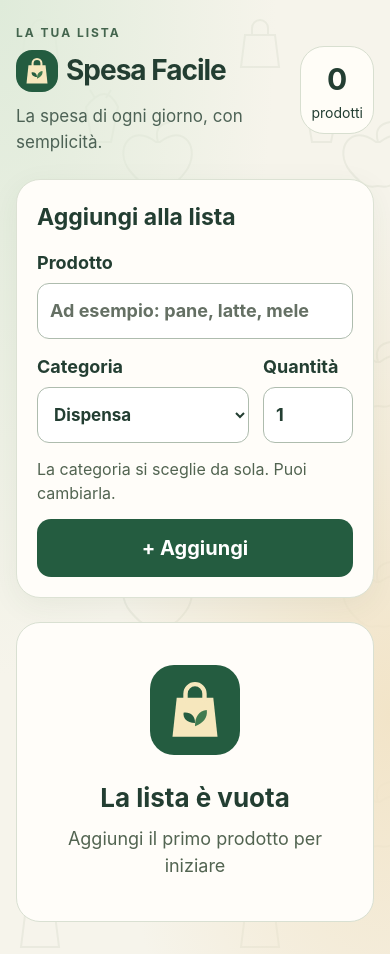
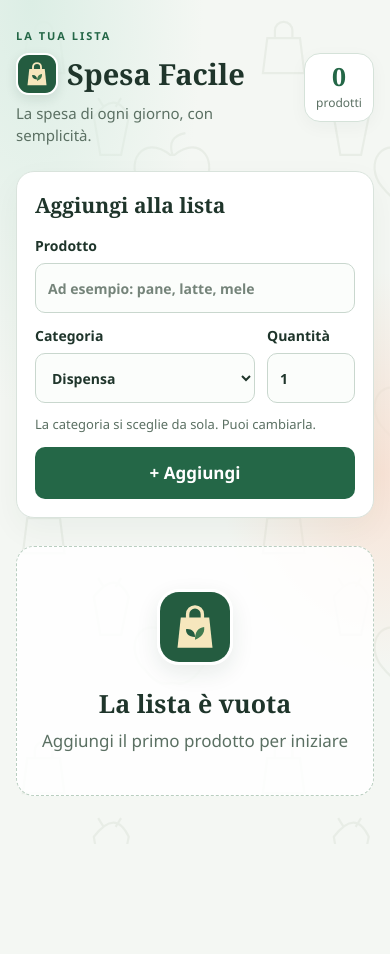
Before and after one commit to Guaro27/lista-spesa, a React (Vite) app: page / in a window 390 px wide. After the commit the page ends 844 px from the top, so only its background shows below. Built offline with nearby package versions, Linux system fonts and the light colour scheme.

Commit message:
Aggiornamento grafica

```diff
--- a/src/App.css
+++ b/src/App.css
@@ -1,72 +1,108 @@
 
 * { box-sizing: border-box; }
-body { font-size: 18px; line-height: 1.5; }
+
+body { font-size: 17px; line-height: 1.5; }
 button, input, select { font: inherit; }
 button { cursor: pointer; touch-action: manipulation; }
 button:disabled { cursor: default; opacity: .45; }
-button:focus-visible, input:focus-visible, select:focus-visible { outline: 3px solid #a66514; outline-offset: 4px; }
-.app { min-height: 100vh; min-height: 100dvh; padding: 48px 24px; padding-bottom: max(32px, env(safe-area-inset-bottom)); background: radial-gradient(ellipse at 0 0, #dfebda 0, transparent 50%), radial-gradient(ellipse at 100% 75%, #f2e4c8 0, transparent 50%), url('/shopping-pattern.svg') repeat; }
-.container { max-width: 820px; margin: auto; }
-.header { display: flex; justify-content: space-between; align-items: center; gap: 20px; margin-bottom: 32px; }
-.sottotitolo { margin: 0 0 8px; color: #44654e; font-size: 14px; font-weight: 750; letter-spacing: 2px; }
-h1 { display: flex; align-items: center; gap: 12px; font-size: clamp(28px, 5vw, 40px); letter-spacing: -1px; line-height: 1.2; margin: 0; }
-h1 img { width: 56px; height: 56px; border-radius: 16px; }
-.intro { margin: 12px 0 0; color: #4d6255; }
-.statistiche { flex-shrink: 0; min-width: 88px; padding: 16px; border-radius: 24px; background: #fffdf7; border: 1px solid #d8dfd0; text-align: center; }
+button:focus-visible, input:focus-visible, select:focus-visible { outline: 3px solid var(--corallo); outline-offset: 3px; }
+
+.app {
+	min-height: 100vh;
+	min-height: 100dvh;
+	padding: 56px 24px max(40px, env(safe-area-inset-bottom));
+	background: radial-gradient(ellipse at 8% 0%, #dceee5 0, transparent 34%), radial-gradient(ellipse at 98% 56%, #f8e3d6 0, transparent 30%), url('/shopping-pattern.svg') repeat;
+	background-size: auto, auto, 320px;
+}
+.container { max-width: 760px; margin: 0 auto; animation: comparsa .5s ease-out both; }
+.header { display: flex; justify-content: space-between; align-items: center; gap: 24px; margin-bottom: 32px; }
+.sottotitolo { margin: 0 0 8px; color: var(--verde); font-size: 12px; font-weight: 800; letter-spacing: 2px; }
+h1 { display: flex; align-items: center; gap: 12px; margin: 0; color: var(--inchiostro); font-family: Georgia, 'Times New Roman', serif; font-size: 40px; font-weight: 700; line-height: 1.1; }
+h1 img { width: 52px; height: 52px; border: 2px solid #fff; border-radius: 16px; box-shadow: 0 4px 12px #163b2c1c; }
+.intro { margin: 10px 0 0; color: var(--testo-secondario); }
+.statistiche { flex-shrink: 0; min-width: 96px; padding: 12px 18px; border: 1px solid #d5e2d9; border-radius: 16px; background: #fff; text-align: center; box-shadow: 0 5px 18px #173d2b0a; }
 .statistiche strong, .statistiche span { display: block; }
-.statistiche strong { font-size: 30px; }
-.statistiche span { font-size: 16px; }
-.form { background: #fffdf9; border: 1px solid #dce2d4; border-radius: 24px; padding: 28px; display: grid; grid-template-columns: 1fr 110px; gap: 18px; margin-bottom: 24px; box-shadow: 0 8px 30px #284c3210; }
-.form h2 { grid-column: 1 / -1; font-size: 23px; margin: 0; }
-.form label { display: flex; flex-direction: column; gap: 7px; font-weight: 650; min-width: 0; }
-.form input, .form select { width: 100%; min-width: 0; min-height: 56px; padding: 12px; border: 1px solid #aebcae; border-radius: 12px; background: white; color: #233e32; }
-input::placeholder { color: #657064; }
+.statistiche strong { color: var(--verde); font-family: Georgia, 'Times New Roman', serif; font-size: 30px; line-height: 1.1; }
+.statistiche span { margin-top: 3px; color: var(--testo-secondario); font-size: 13px; }
+
+.form { display: grid; grid-template-columns: minmax(0, 1fr) 120px; gap: 16px; margin-bottom: 28px; padding: 24px; border: 1px solid #d9e3dc; border-radius: 18px; background: #fff; box-shadow: 0 12px 32px #173d2b0c; }
+.form h2 { grid-column: 1 / -1; margin: 0; color: var(--inchiostro); font-family: Georgia, 'Times New Roman', serif; font-size: 23px; }
+.form label { display: flex; min-width: 0; flex-direction: column; gap: 7px; color: var(--inchiostro); font-size: 14px; font-weight: 700; }
+.form input, .form select { width: 100%; min-width: 0; min-height: 50px; padding: 10px 12px; border: 1px solid #c9d7ce; border-radius: 10px; background: #fbfdfb; color: var(--inchiostro); }
+.form input:focus, .form select:focus { border-color: var(--verde); background: white; }
+input::placeholder { color: #75847a; }
 .campo-categoria, .form-aiuto, .form button { grid-column: 1 / -1; }
-.form-aiuto { margin: -8px 0 0; font-size: 16px; color: #526451; }
-.form button { min-height: 58px; border: 0; border-radius: 14px; color: white; background: #245c40; font-weight: 750; font-size: 20px; }
-.form button:hover { background: #19472f; }
-.progressione { padding: 20px 24px; background: #e6edde; border: 1px solid #c8d6bc; border-radius: 20px; margin-bottom: 30px; }
-.progressione-testo { display: flex; justify-content: space-between; gap: 12px; margin-bottom: 10px; font-weight: 650; }
-.barra { height: 10px; background: #cad8c2; border-radius: 10px; overflow: hidden; }
-.barra-riempimento { height: 100%; background: #245c40; border-radius: inherit; }
-.categoria { margin-bottom: 28px; }
-.titolo-categoria { display: flex; align-items: center; gap: 10px; font-size: 22px; margin: 0 0 12px; }
-.conteggio { margin-left: auto; font-size: 16px; background: #e4e9dc; padding: 2px 12px; border-radius: 20px; }
-.prodotto { display: grid; grid-template-columns: 52px minmax(0, 1fr) auto 48px; gap: 14px; align-items: center; background: #fffdf9; border: 1px solid #d9e0d2; border-radius: 18px; padding: 18px; margin-bottom: 10px; box-shadow: 0 3px 12px #284c3208; }
-.checkbox { width: 52px; height: 52px; border: 2px solid #758e74; border-radius: 16px; background: white; color: white; font-size: 28px; }
-.completato { background: #edf2e8; }
-.completato .checkbox { background: #245c40; border-color: #245c40; }
-.info-prodotto { display: flex; flex-direction: column; min-width: 0; gap: 3px; }
-.nome-prodotto { font-size: 21px; font-weight: 650; overflow-wrap: anywhere; }
-.categoria-prodotto { font-size: 16px; color: #526451; }
-.completato .nome-prodotto { text-decoration: line-through; color: #526451; }
-.controllo-quantita { display: flex; align-items: center; gap: 6px; }
-.controllo-quantita button { width: 48px; height: 48px; border: 1px solid #c5d0bd; border-radius: 12px; background: #edf1e7; font-size: 25px; color: #233e32; }
-.controllo-quantita span { min-width: 26px; text-align: center; font-weight: 750; }
-.elimina { width: 48px; height: 48px; display: grid; place-items: center; border: 1px solid #e8cfc6; background: #fff4ee; border-radius: 12px; color: #943d2b; }
-.vuoto { text-align: center; background: #fffdf9; padding: 42px 24px; border: 1px solid #d9e0d2; border-radius: 24px; }
-.icona-vuoto img { width: 90px; height: 90px; border-radius: 24px; }
-.vuoto h2 { font-size: 26px; margin: 16px 0 8px; }
-.vuoto p { color: #526451; margin: 0; }
-footer { text-align: center; color: #526451; margin-top: 24px; }
+.form-aiuto { margin: -7px 0 0; color: var(--testo-secondario); font-size: 13px; }
+.form button { min-height: 52px; border: 0; border-radius: 10px; background: var(--verde); color: white; font-weight: 750; transition: background .18s ease, transform .18s ease; }
+.form button:hover { transform: translateY(-1px); background: var(--verde-scuro); }
+
+.progressione { margin-bottom: 28px; padding: 16px 18px; border: 1px solid #c7dfd0; border-radius: 14px; background: #eaf4ed; }
+.progressione-testo { display: flex; justify-content: space-between; gap: 12px; margin-bottom: 10px; color: var(--inchiostro); font-size: 14px; font-weight: 700; }
+.barra { height: 8px; overflow: hidden; border-radius: 10px; background: #cfdfd3; }
+.barra-riempimento { height: 100%; border-radius: inherit; background: var(--verde); transition: width .3s ease; }
+
+.categoria { margin-bottom: 30px; }
+.titolo-categoria { display: flex; align-items: center; gap: 10px; margin: 0 0 12px; color: var(--inchiostro); font-family: Georgia, 'Times New Roman', serif; font-size: 21px; }
+.conteggio { display: grid; min-width: 28px; min-height: 28px; place-items: center; margin-left: auto; padding: 2px 9px; border-radius: 9px; background: #f4e6dc; color: #904d36; font-family: 'Avenir Next', Avenir, sans-serif; font-size: 13px; font-weight: 750; }
+.prodotto { display: grid; grid-template-columns: 44px minmax(0, 1fr) auto 44px; gap: 12px; align-items: center; margin-bottom: 9px; padding: 13px; border: 1px solid #dce5df; border-radius: 14px; background: #fff; box-shadow: 0 3px 10px #173d2b08; transition: border-color .18s ease, background .18s ease, transform .18s ease; }
+.prodotto:hover { transform: translateY(-1px); border-color: #b6cfc0; }
+.checkbox { display: grid; width: 42px; height: 42px; place-items: center; border: 1.5px solid #91a99a; border-radius: 12px; background: #fff; color: white; font-size: 23px; transition: background .18s ease, border-color .18s ease; }
+.completato { border-color: #cfe0d3; background: #f2f7f2; }
+.completato .checkbox { border-color: var(--verde); background: var(--verde); }
+.info-prodotto { display: flex; min-width: 0; flex-direction: column; gap: 2px; }
+.nome-prodotto { overflow-wrap: anywhere; color: var(--inchiostro); font-size: 17px; font-weight: 700; }
+.categoria-prodotto { color: var(--testo-secondario); font-size: 13px; }
+.completato .nome-prodotto { color: #718077; text-decoration: line-through; }
+.controllo-quantita { display: flex; align-items: center; gap: 4px; }
+.controllo-quantita button { width: 36px; height: 36px; border: 1px solid #d7e2da; border-radius: 9px; background: #f5f8f5; color: var(--inchiostro); font-size: 20px; line-height: 1; }
+.controllo-quantita button:hover:not(:disabled) { border-color: #9bb9a5; background: #eaf4ed; }
+.controllo-quantita span { min-width: 24px; color: var(--inchiostro); text-align: center; font-size: 14px; font-weight: 750; }
+.elimina { display: grid; width: 40px; height: 40px; place-items: center; border: 1px solid #f0d9d0; border-radius: 10px; background: #fff7f3; color: #a34e36; }
+.elimina:hover { border-color: #e8bcae; background: #fce9e1; }
+
+.vuoto { padding: 42px 24px; border: 1px dashed #b9cec0; border-radius: 18px; background: #ffffffd9; text-align: center; }
+.icona-vuoto img { width: 76px; height: 76px; border: 3px solid white; border-radius: 22px; box-shadow: 0 8px 22px #173d2b18; }
+.vuoto h2 { margin: 14px 0 5px; color: var(--inchiostro); font-family: Georgia, 'Times New Roman', serif; font-size: 25px; }
+.vuoto p { margin: 0; color: var(--testo-secondario); }
+footer { margin-top: 24px; color: var(--testo-secondario); text-align: center; font-size: 14px; }
+
+.aggiornamento { margin-bottom: 24px; padding: 18px 20px; border: 1px solid #e9c5b5; border-left: 4px solid var(--corallo); border-radius: 12px; background: #fff8f4; }
+.aggiornamento p { margin: 0 0 12px; }
+.aggiornamento button { min-height: 44px; padding: 9px 16px; border: 0; border-radius: 9px; background: var(--verde); color: white; font-weight: 700; }
+
+@keyframes comparsa { from { opacity: 0; transform: translateY(8px); } to { opacity: 1; transform: translateY(0); } }
 @media (max-width: 560px) {
- .app { padding: max(24px, env(safe-area-inset-top)) 16px 32px; }
- .header { gap: 10px; margin-bottom: 24px; }
- h1 { font-size: 28px; gap: 8px; } h1 img { width: 42px; height: 42px; }
- .statistiche { min-width: 68px; padding: 10px; } .statistiche span { font-size: 14px; }
- .intro { font-size: 17px; } .sottotitolo { font-size: 12px; }
- .form { padding: 20px; gap: 14px; grid-template-columns: minmax(0, 1fr) 90px; }
- .campo-nome { grid-column: 1 / -1; }
- .campo-categoria { grid-column: 1; grid-row: 3; } .campo-quantita { grid-column: 2; grid-row: 3; }
- .form-aiuto { margin: 0; } .form select { font-size: 17px; }
- .prodotto { grid-template-columns: 52px minmax(0, 1fr) 48px; gap: 12px; padding: 16px; }
- .controllo-quantita { grid-column: 2; grid-row: 2; }
- .elimina { grid-column: 3; grid-row: 1 / 3; }
- .checkbox { grid-row: 1; } .info-prodotto { grid-column: 2; }
- .progressione { padding: 18px; }
+	.app { padding: max(28px, env(safe-area-inset-top)) 16px max(32px, env(safe-area-inset-bottom)); background-size: auto, auto, 240px; }
+	.header { gap: 12px; margin-bottom: 24px; }
+	h1 { gap: 9px; font-size: 29px; }
+	h1 img { width: 42px; height: 42px; border-radius: 13px; }
+	.sottotitolo { font-size: 11px; }
+	.intro { max-width: 260px; margin-top: 7px; font-size: 15px; }
+	.statistiche { min-width: 70px; padding: 9px 11px; }
+	.statistiche strong { font-size: 25px; }
+	.statistiche span { font-size: 12px; }
+	.form { grid-template-columns: minmax(0, 1fr) 88px; gap: 12px; padding: 18px; }
+	.form h2 { margin-bottom: 2px; font-size: 21px; }
+	.campo-nome { grid-column: 1 / -1; }
+	.campo-categoria { grid-column: 1; grid-row: 3; }
+	.campo-quantita { grid-column: 2; grid-row: 3; }
+	.form-aiuto { margin: 0; }
+	.form select { font-size: 14px; }
+	.prodotto { grid-template-columns: 42px minmax(0, 1fr) 40px; gap: 9px; padding: 11px; }
+	.controllo-quantita { grid-column: 2; grid-row: 2; }
+	.elimina { grid-column: 3; grid-row: 1 / 3; }
+	.checkbox { grid-row: 1; }
+	.info-prodotto { grid-column: 2; }
+	.progressione { padding: 14px; }
 }
-@media (max-width: 360px) { .app { padding-left: 10px; padding-right: 10px; } .form { padding: 16px; } h1 { font-size: 24px; } .prodotto { gap: 8px; padding: 12px; } }
-
-.aggiornamento { padding: 20px; margin-bottom: 24px; border: 2px solid #245c40; border-radius: 18px; background: #fffdf9; }
-.aggiornamento p { margin: 0 0 12px; }
-.aggiornamento button { min-height: 52px; padding: 12px 20px; border: 0; border-radius: 12px; background: #245c40; color: white; font-weight: 700; }
+@media (max-width: 360px) {
+	.app { padding-right: 12px; padding-left: 12px; }
+	.form { padding: 14px; }
+	h1 { font-size: 25px; }
+	.prodotto { gap: 7px; padding: 9px; }
+	.controllo-quantita { gap: 2px; }
+	.controllo-quantita button { width: 32px; height: 34px; }
+}
+@media (prefers-reduced-motion: reduce) {
+	*, *::before, *::after { animation-duration: .01ms !important; animation-iteration-count: 1 !important; scroll-behavior: auto !important; transition-duration: .01ms !important; }
+}
--- a/src/index.css
+++ b/src/index.css
@@ -1,3 +1,16 @@
-:root { font-family: -apple-system, BlinkMacSystemFont, "Segoe UI", sans-serif; color: #233e32; background: #f6f4eb; font-synthesis: none; text-rendering: optimizeLegibility; -webkit-font-smoothing: antialiased; color-scheme: light; }
-body { margin: 0; }
+:root {
+	font-family: 'Avenir Next', Avenir, 'Segoe UI', sans-serif;
+	color: #1f352b;
+	background: #f4f7f3;
+	font-synthesis: none;
+	text-rendering: optimizeLegibility;
+	-webkit-font-smoothing: antialiased;
+	color-scheme: light;
+	--inchiostro: #1f352b;
+	--testo-secondario: #5b7063;
+	--verde: #246747;
+	--verde-scuro: #194d35;
+	--corallo: #bd6246;
+}
+body { min-width: 320px; margin: 0; }
 #root { min-height: 100vh; }
```
